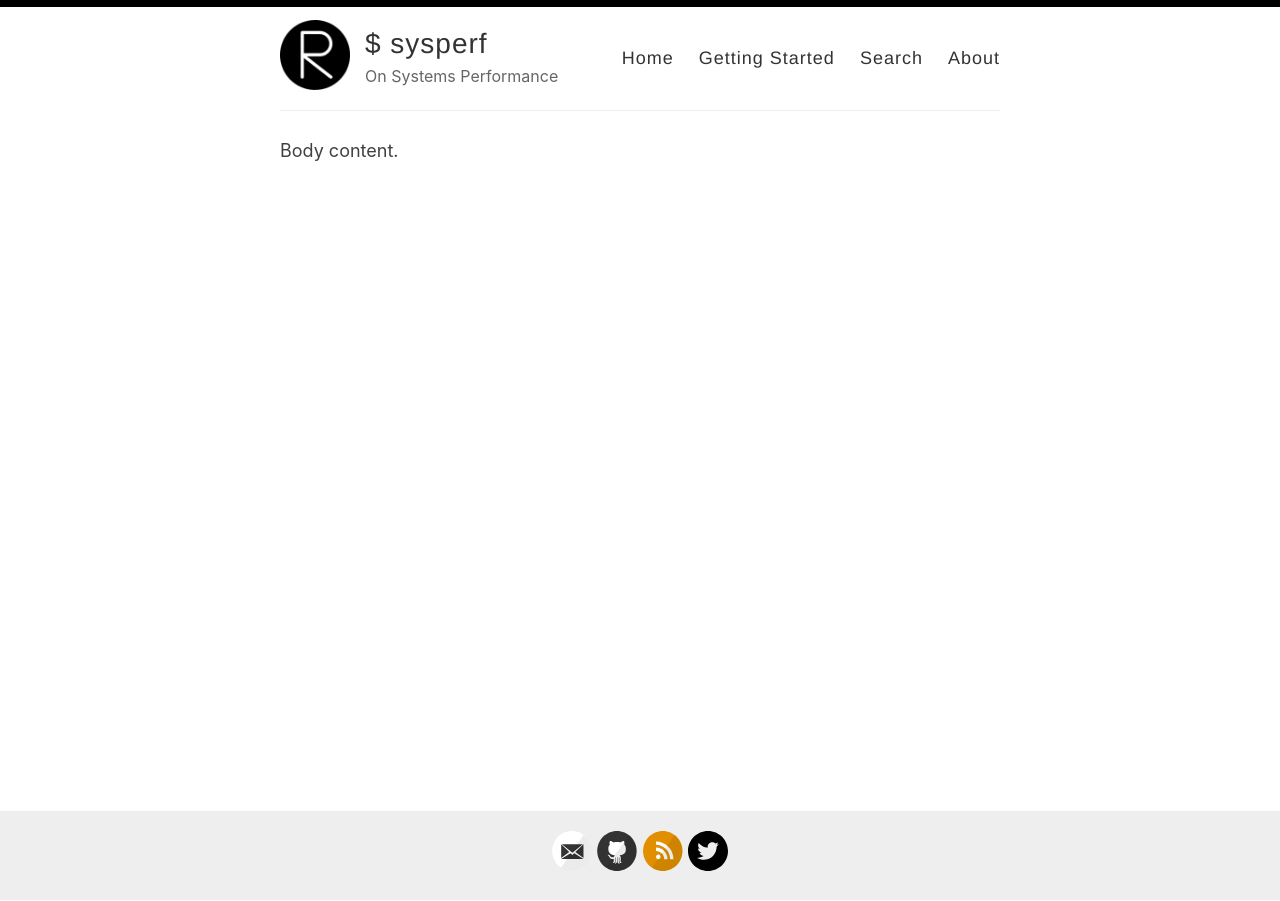
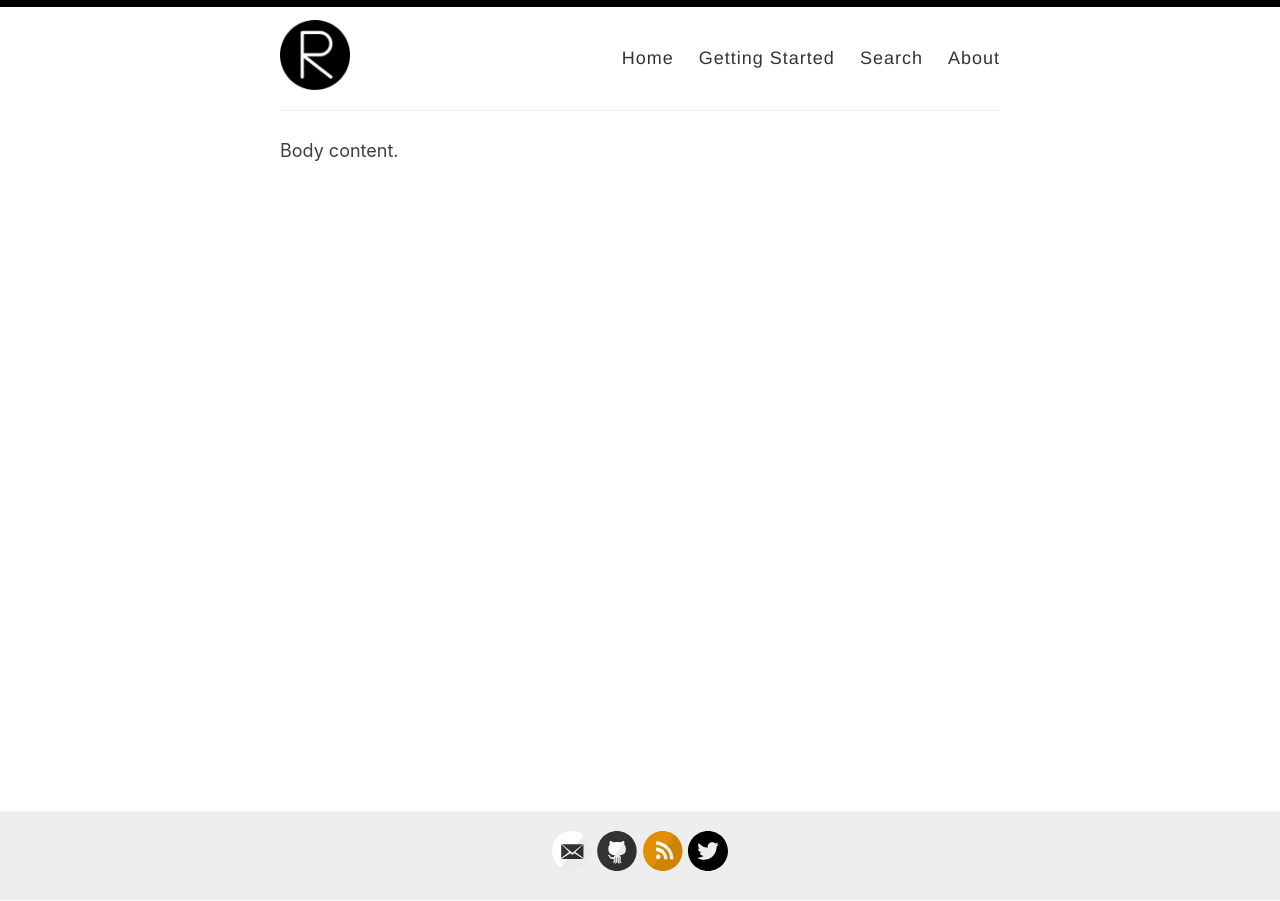
Before and after one commit to chamibuddhika/chamibuddhika.github.io, a Jekyll site: the page built from index.md, in a window 1280 px wide. Built offline with Jekyll 4.4.1, drawn with Linux system fonts in a browser that asks for light colours; the list of posts is cut into pages by our own code.

Commit message:
Update config

```diff
--- a/_config.yml
+++ b/_config.yml
@@ -3,13 +3,13 @@
 #
 
 # Name of your site (displayed in the header)
-name: "$ sysperf"
+name:
 
 # Name of the author
 author: Buddhika Chamith
 
 # Short bio or description (displayed in the header)
-description: On Systems Performance
+description:
 
 # URL of your avatar or profile pic (you could use your GitHub profile pic)
 avatar: /images/reverie.png
```
